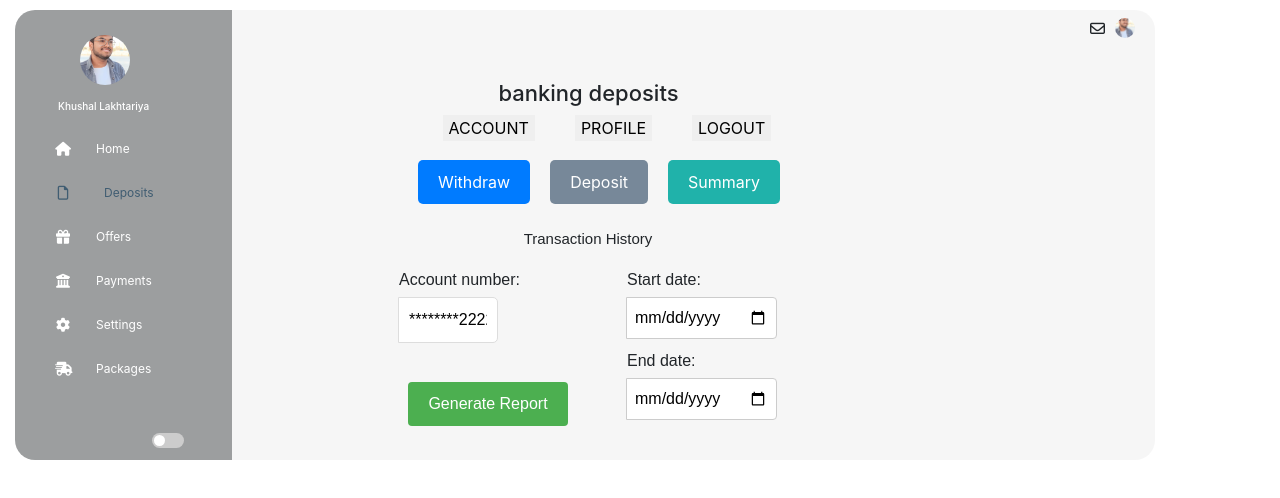
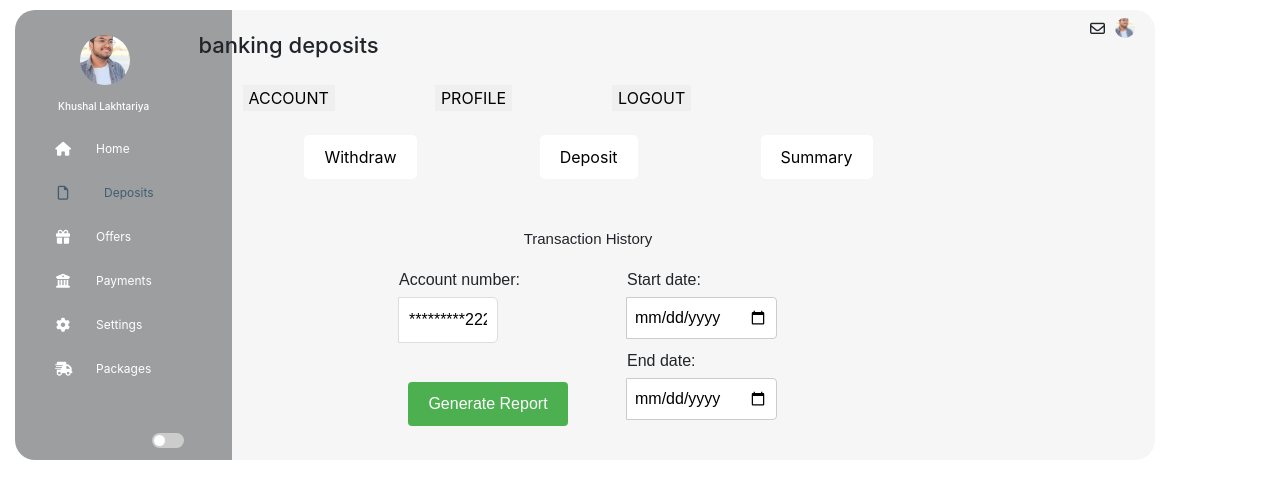
Before and after one commit to khushallakhtariya/Deposit-app, a React (Create React App) app: page /deposits in a window 1280 px wide. Shown: the top 498 px of the page. Built offline with nearby package versions, Linux system fonts and the light colour scheme.

Commit message:
Deposits updet

```diff
--- a/src/components/Deposits.js
+++ b/src/components/Deposits.js
@@ -46,7 +46,7 @@ function Deposits() {
               <input
                 type="text"
                 id="account-number"
-                value="********2222"
+                value="*********2222"
                 readOnly
               />
             </div>
@@ -75,7 +75,9 @@ function Deposits() {
           <button className="generate-button" onClick={generateReport}>
             Generate Report
           </button>
-          {reportGenerated && <p className="report-message">Report generated successfully!</p>}
+          {reportGenerated && (
+            <p className="report-message">Report generated successfully!</p>
+          )}
         </div>
       </div>
     </div>
--- a/src/components/Payments.js
+++ b/src/components/Payments.js
@@ -1,4 +1,4 @@
-import React, { useState } from "react";
+ import React, { useState } from "react";
 import "../style/Payments.css";
 
 function Payments() {
--- a/src/style/Deposits.css
+++ b/src/style/Deposits.css
@@ -23,80 +23,61 @@
 .collum h1{
     font-size:22px;
     width: 100%;
+    margin-left: -600px;
+    margin-top: -48px;
     text-align: center;
     margin-right: 325px;
 }
 .buttono {
     display: flex;
     justify-content: space-between;
-    margin-top: 55px;
+    background-color: white;
+    margin-top: 25px;
     align-items: center;
     width: 25px;
     position: absolute;
-    gap: 40px;
-    margin-right: 290px;
+    gap: 100px;
+    margin-right: 690px;
+    display: flex;
+    border-radius: 25px;
+
+
 }
 .buttono button{
     border: none;
     color: #000000;
     background-color: none;
+    transition: all .2s ease;
     &:hover{
-        background-color: #6d93d9;
+        background-color: darkgray;
+        border-radius: 50px;
         color: #fff;
 
     }
 }
 .buttons-container {
     display: flex;
-    gap: 20px;
-    justify-content: center;
+    gap: 123px;
     align-items: center;
-    margin-top: 100px;
-    margin-right: 2px;
+    margin-top: 75px;
+    margin-right: 23px;
     position: absolute;
+    justify-content: space-between;
+    transition: all .2s ease;
 
 
   }
 
-  .withdraw-button {
-    background-color: #007bff;
-    color: white;
+  .withdraw-button, .deposit-button, .summary-button{
+    background-color: #ffffff;
+    color: rgb(0, 0, 0);
     border: none;
     padding: 10px 20px;
     border-radius: 5px;
     font-size: 16px;
     cursor: pointer;
     &:hover{
-        background-color: #0059ff;
-        color: #fff;
-    }
-  }
-
-  .deposit-button {
-    background-color: #778899;
-    color: white;
-    border: none;
-    padding: 10px 20px;
-    border-radius: 5px;
-    font-size: 16px;
-    cursor: pointer;
-    &:hover{
-        background-color: #08090c;
-        color: #fff;
-    }
-  }
-
-  .summary-button {
-    background-color: #20b2aa;
-    color: white;
-    border: none;
-    padding: 10px 20px;
-    border-radius: 5px;
-    font-size: 16px;
-    cursor: pointer;
-    &:hover{
-        background-color: #006e10;
-        color: #fff;
+        box-shadow: 0 0 10px 0 rgba(0, 0, 0, 0.1);
     }
   }
 
--- a/src/style/style.css
+++ b/src/style/style.css
@@ -322,7 +322,7 @@ input:checked + .slider:before {
   justify-content: space-between;
 }
 .active a{
-  background: green;
+  background: grey;
     margin: 6px -225px;
     border-radius: 50%;
     height: 25px;
@@ -404,7 +404,7 @@ input:checked + .slider:before {
 
 
 .button {
-  background-color: #800080;
+  background-color: grey;
   color: white;
   padding: 5px 25px;
   border: none;
@@ -415,7 +415,7 @@ input:checked + .slider:before {
   margin-left: 80px;
 }
 .button2 {
-  background-color: #800080;
+  background-color: grey;
   color: white;
   padding: 5px 25px;
   border: none;
```
Also changed, not shown: src/style/Packages.css (line endings or trailing spaces).
